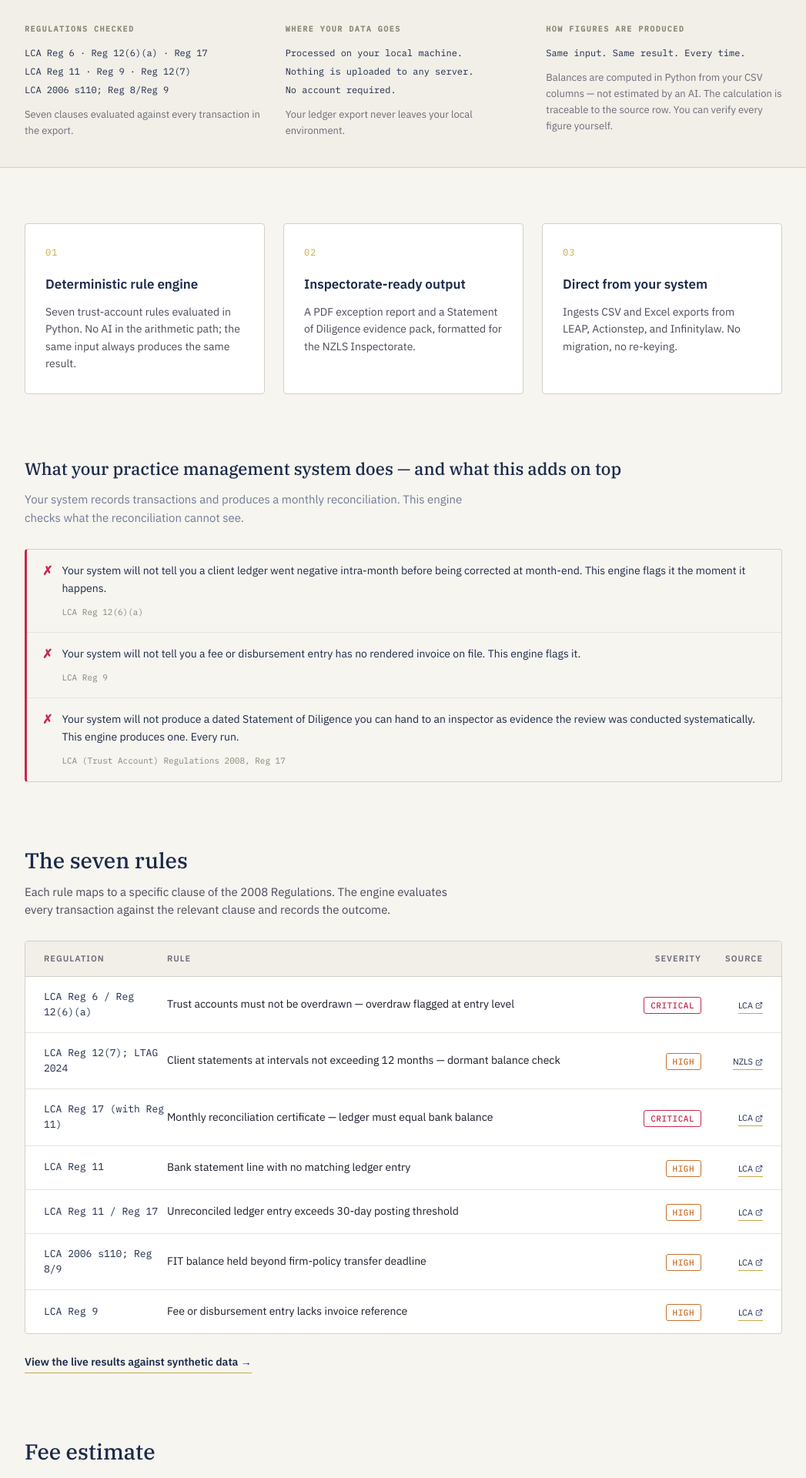
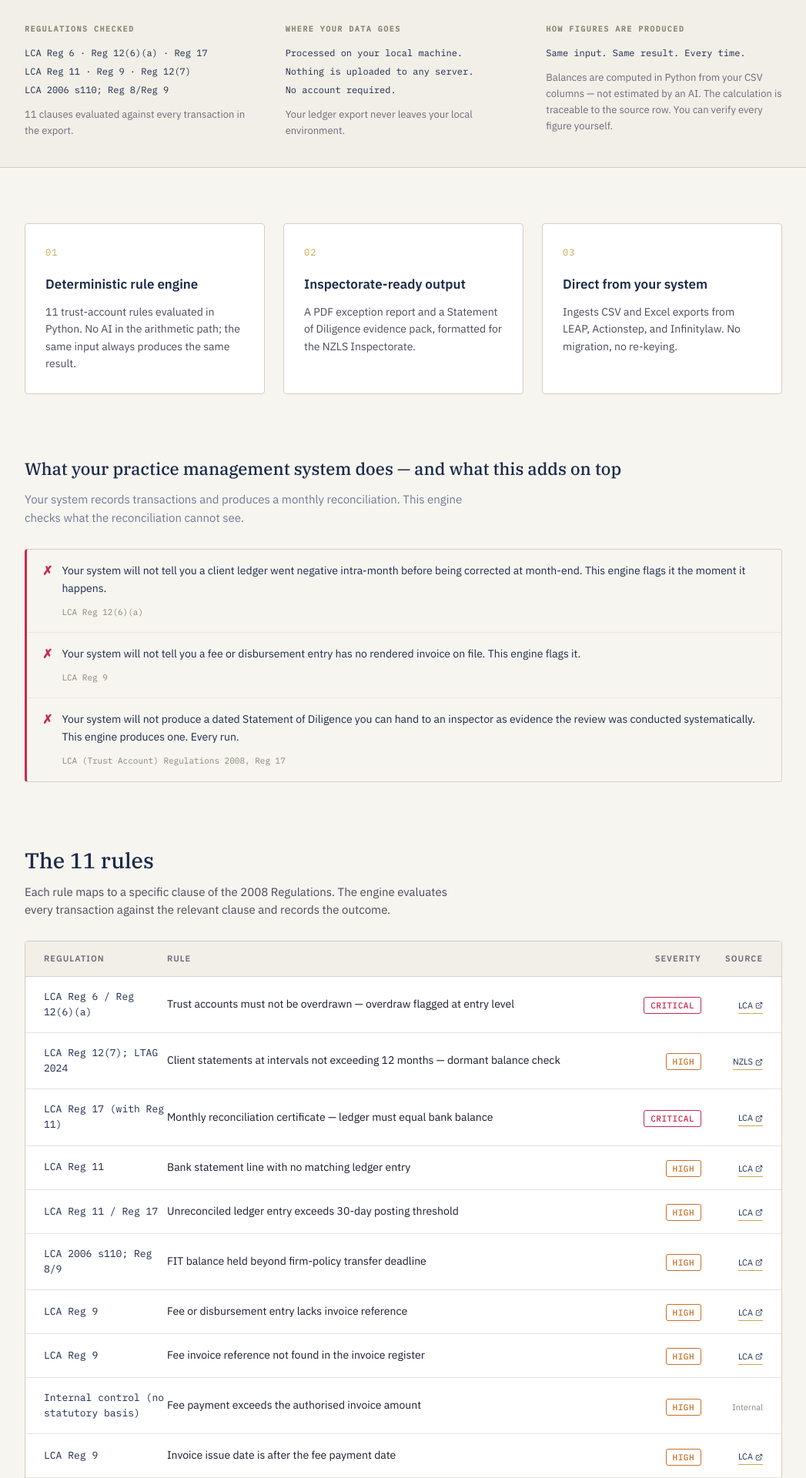
Before and after one commit to dangminhcuong07-cpu/trust-account-integrity-engine, a React (Vite) app: page / in a window 1280 px wide. Shown: the part 880-2800 px from the top of the page at 77% size, without its empty margins (116-1163 px from the left). Built offline with nearby package versions, Linux system fonts and the light colour scheme.

Commit message:
Update How It Works table for R08-R12; fix stale rule-count strings and Source-link classifier

```diff
--- a/src/App.tsx
+++ b/src/App.tsx
@@ -26,7 +26,7 @@ function HowItWorksTab() {
   const steps = [
     { no: '01', title: 'Export', body: 'Export your trust ledger, client ledger, and reconciliation as CSV or Excel from LEAP, Actionstep, or Infinitylaw.' },
     { no: '02', title: 'Ingest', body: 'The engine reads the export on your own machine and normalises it to a common ledger model. Nothing is uploaded.' },
-    { no: '03', title: 'Evaluate', body: 'Seven regulation rules run deterministically in Python. Each transaction is tested against the relevant clause of the 2008 Regulations.' },
+    { no: '03', title: 'Evaluate', body: 'Eleven regulation rules run deterministically in Python. Each transaction is tested against the relevant clause of the 2008 Regulations.' },
     { no: '04', title: 'Report', body: 'A PDF exception report and a Statement of Diligence evidence pack are written to disk, ready for your monthly certification and the NZLS Inspectorate.' },
   ];
   return (
--- a/src/components/LandingPage.tsx
+++ b/src/components/LandingPage.tsx
@@ -8,8 +8,12 @@ interface Props {
 const LCA_URL  = 'https://www.legislation.govt.nz/regulation/public/2008/0183/latest/whole.html';
 const NZLS_URL = 'https://www.lawsociety.org.nz/assets/Professional-practice-docs/Rules-and-Guidelines/Trust-Accounting-Guidelines-2024.pdf';
 
-function isNzls(citation: string): boolean {
-  return citation.startsWith('NZLS') || citation.includes('LTAG') || citation.includes('(guidance)');
+type SourceKind = 'LCA' | 'NZLS' | 'INTERNAL';
+
+function sourceKind(citation: string): SourceKind {
+  if (citation.includes('no statutory basis') || citation.startsWith('Internal control')) return 'INTERNAL';
+  if (citation.startsWith('NZLS') || citation.includes('LTAG') || citation.includes('(guidance)')) return 'NZLS';
+  return 'LCA';
 }
 
 const RULES = [
@@ -20,6 +24,10 @@ const RULES = [
   { id: 'R05', code: 'LCA Reg 11 / Reg 17',         rule: 'Unreconciled ledger entry exceeds 30-day posting threshold',                         severity: 'HIGH'     },
   { id: 'R06', code: 'LCA 2006 s110; Reg 8/9',      rule: 'FIT balance held beyond firm-policy transfer deadline',                              severity: 'HIGH'     },
   { id: 'R07', code: 'LCA Reg 9',                   rule: 'Fee or disbursement entry lacks invoice reference',                                  severity: 'HIGH'     },
+  { id: 'R08', code: 'LCA Reg 9',                   rule: 'Fee invoice reference not found in the invoice register',                            severity: 'HIGH'     },
+  { id: 'R09', code: 'Internal control (no statutory basis)', rule: 'Fee payment exceeds the authorised invoice amount',                        severity: 'HIGH'     },
+  { id: 'R10', code: 'LCA Reg 9',                   rule: 'Invoice issue date is after the fee payment date',                                    severity: 'HIGH'     },
+  { id: 'R12', code: 'LCA Reg 12(1)(b) / Reg 11',   rule: 'Bulk bank deposit not fully allocated to client ledger entries',                      severity: 'CRITICAL' },
 ];
 
 const FEES = [
@@ -54,7 +62,7 @@ export default function LandingPage({ onEnterDemo }: Props) {
 
           {/* Subhead — Fix 2a */}
           <p style={{ fontSize: 17, lineHeight: 1.55, color: '#BEC8DA', maxWidth: '58ch', margin: '0 0 32px', fontWeight: 400 }}>
-            Reads your ledger export, runs seven deterministic rules against the relevant LCA clauses, and produces a dated exception report.{' '}
+            Reads your ledger export, runs {RULES.length} deterministic rules against the relevant LCA clauses, and produces a dated exception report.{' '}
             Unlike an AI assistant, the output is reproducible — the same ledger produces the same report every run, which means you can put it in front of an inspector and defend every number in it.
           </p>
 
@@ -108,7 +116,7 @@ export default function LandingPage({ onEnterDemo }: Props) {
               <div>LCA 2006 s110; Reg 8/Reg 9</div>
             </div>
             <div style={{ fontSize: 13, color: '#6B6B7A', lineHeight: 1.6 }}>
-              Seven clauses evaluated against every transaction in the export.
+              {RULES.length} clauses evaluated against every transaction in the export.
             </div>
           </div>
 
@@ -145,7 +153,7 @@ export default function LandingPage({ onEnterDemo }: Props) {
       <div style={{ maxWidth: 1080, margin: '0 auto', padding: '72px 48px 24px' }}>
         <div style={{ display: 'grid', gridTemplateColumns: 'repeat(3, 1fr)', gap: 24 }}>
           {[
-            { no: '01', title: 'Deterministic rule engine', body: 'Seven trust-account rules evaluated in Python. No AI in the arithmetic path; the same input always produces the same result.' },
+            { no: '01', title: 'Deterministic rule engine', body: `${RULES.length} trust-account rules evaluated in Python. No AI in the arithmetic path; the same input always produces the same result.` },
             { no: '02', title: 'Inspectorate-ready output', body: 'A PDF exception report and a Statement of Diligence evidence pack, formatted for the NZLS Inspectorate.' },
             { no: '03', title: 'Direct from your system', body: 'Ingests CSV and Excel exports from LEAP, Actionstep, and Infinitylaw. No migration, no re-keying.' },
           ].map(f => (
@@ -196,7 +204,7 @@ export default function LandingPage({ onEnterDemo }: Props) {
 
       {/* ── Regulations table — Correction 3 + Correction 6 Placement 1 ─── */}
       <div style={{ maxWidth: 1080, margin: '0 auto', padding: '56px 48px 24px' }}>
-        <h2 style={{ fontFamily: "'IBM Plex Serif', serif", fontWeight: 500, fontSize: 28, margin: '0 0 8px', color: '#1B2A4A' }}>The seven rules</h2>
+        <h2 style={{ fontFamily: "'IBM Plex Serif', serif", fontWeight: 500, fontSize: 28, margin: '0 0 8px', color: '#1B2A4A' }}>The {RULES.length} rules</h2>
         <p style={{ margin: '0 0 28px', fontSize: 15, color: '#4A4A5A', maxWidth: '64ch' }}>
           Each rule maps to a specific clause of the 2008 Regulations. The engine evaluates every transaction against the relevant clause and records the outcome.
         </p>
@@ -209,8 +217,9 @@ export default function LandingPage({ onEnterDemo }: Props) {
           </div>
           {RULES.map((r, i) => {
             const isCrit = r.severity === 'CRITICAL';
-            const href = isNzls(r.code) ? NZLS_URL : LCA_URL;
-            const label = isNzls(r.code) ? 'NZLS' : 'LCA';
+            const kind = sourceKind(r.code);
+            const href = kind === 'NZLS' ? NZLS_URL : kind === 'LCA' ? LCA_URL : null;
+            const label = kind === 'NZLS' ? 'NZLS' : kind === 'LCA' ? 'LCA' : 'Internal';
             return (
               <div key={r.id} style={{ display: 'grid', gridTemplateColumns: '160px 1fr 110px 80px', alignItems: 'center', padding: '16px 24px', borderBottom: i < RULES.length - 1 ? '1px solid #E8E3DB' : 'none' }}>
                 <div style={{ fontFamily: "'IBM Plex Mono', monospace", fontSize: 13, color: '#1B2A4A' }}>{r.code}</div>
@@ -221,9 +230,13 @@ export default function LandingPage({ onEnterDemo }: Props) {
                   </span>
                 </div>
                 <div style={{ textAlign: 'right' }}>
-                  <a href={href} target="_blank" rel="noopener noreferrer" style={{ display: 'inline-flex', alignItems: 'center', gap: 3, fontSize: 11, color: '#1B2A4A', textDecoration: 'none', borderBottom: '1px solid #C8A84B', paddingBottom: 1 }}>
-                    {label} <ExternalLink style={{ width: 10, height: 10, flexShrink: 0 }} />
-                  </a>
+                  {href ? (
+                    <a href={href} target="_blank" rel="noopener noreferrer" style={{ display: 'inline-flex', alignItems: 'center', gap: 3, fontSize: 11, color: '#1B2A4A', textDecoration: 'none', borderBottom: '1px solid #C8A84B', paddingBottom: 1 }}>
+                      {label} <ExternalLink style={{ width: 10, height: 10, flexShrink: 0 }} />
+                    </a>
+                  ) : (
+                    <span style={{ fontSize: 11, color: '#8A8576' }}>{label}</span>
+                  )}
                 </div>
               </div>
             );
```
